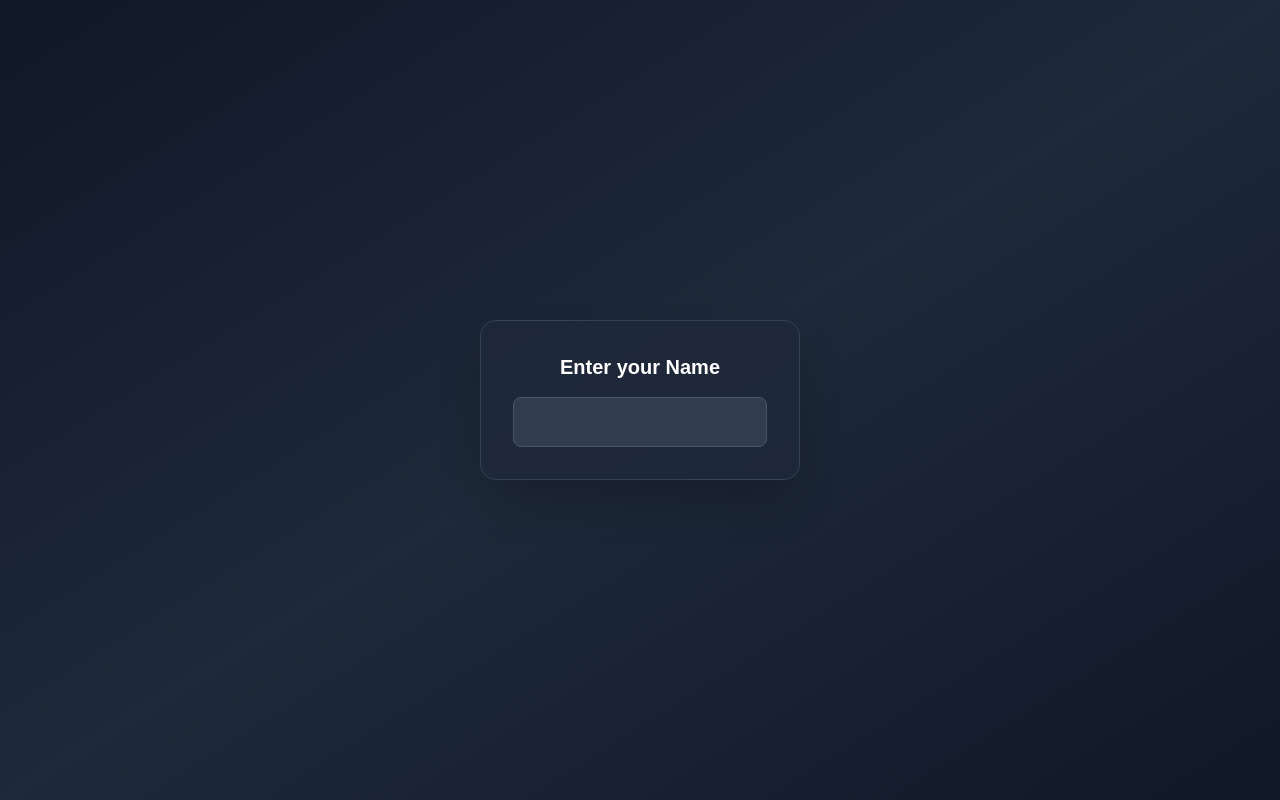
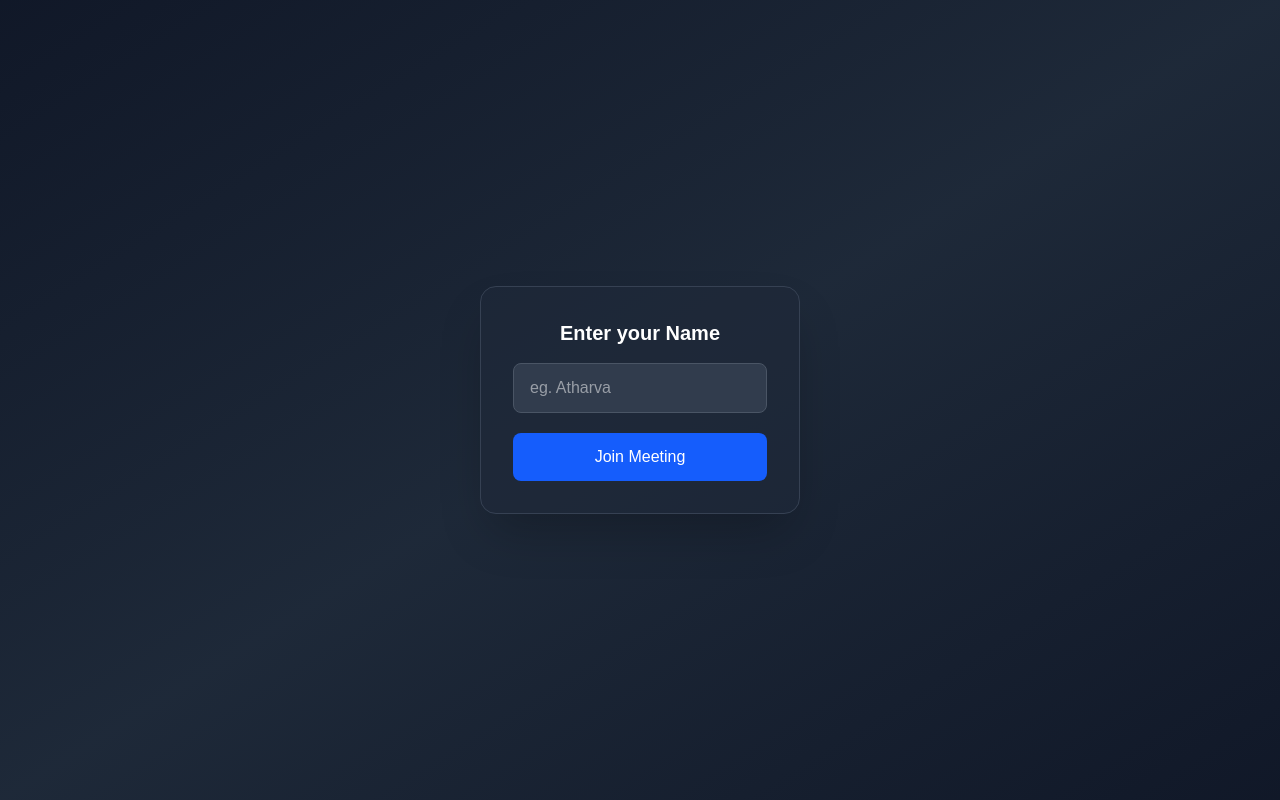
Before and after one commit to Atharva45264/VisionMeet, a Next.js app: page / in a window 1280 px wide. Built offline with nearby package versions, Linux system fonts and the light colour scheme.

Commit message:
integrated stream

```diff
--- a/app/page.js
+++ b/app/page.js
@@ -1,15 +1,32 @@
 "use client"
 
 import { useState } from "react";
+import { useRouter } from "next/navigation";
 
 export default function Home() {
-  useState("");
+  const [username, setUsername] = useState("");
+  const router = useRouter();
+
+  const handleJoin = () => {
+    const name = username.trim() === "" ? "Guest" : username.trim();
+
+  }
+
   return (
     <div className="flex items-center justify-center min-h-screen bg-linear-to-br from-gray-900 via-gray-800 to-gray-900 text-white">
       <div className= "p-8 bg-gray-800/60 rounded-2xl border border-gray-700 w-80 shadow-2xl">
       <h2 className="text-xl font-semibold mb-4 text-center">Enter your Name</h2>
 
-      <input className="px-4 py-3 w-full rounded-lg bg-gray-700/80 border border-gray-600 text-white"/>
+      <input
+      placeholder="eg. Atharva"
+      className="px-4 py-3 w-full rounded-lg bg-gray-700/80 border border-gray-600 text-white"
+      value = {username}
+      onChange = {(e) => setUsername(e.target.value)}
+      />
+
+      <button
+      onClick={handleJoin}
+      className="mt-5 w-full py-3 bg-blue-600 hover:bg-blue-700 rounded-lg font-medium">Join Meeting</button>
       </div>
     </div>
   );
--- a/package.json
+++ b/package.json
@@ -9,9 +9,13 @@
     "lint": "eslint"
   },
   "dependencies": {
+    "@stream-io/node-sdk": "^0.7.52",
+    "@stream-io/video-react-sdk": "^1.34.2",
     "next": "16.2.2",
     "react": "19.2.4",
-    "react-dom": "19.2.4"
+    "react-dom": "19.2.4",
+    "stream-chat": "^9.41.0",
+    "stream-chat-react": "^13.14.3"
   },
   "devDependencies": {
     "@tailwindcss/postcss": "^4",
```
Also changed, not shown: 1 other file (tests, documents, lock files or other folders).
